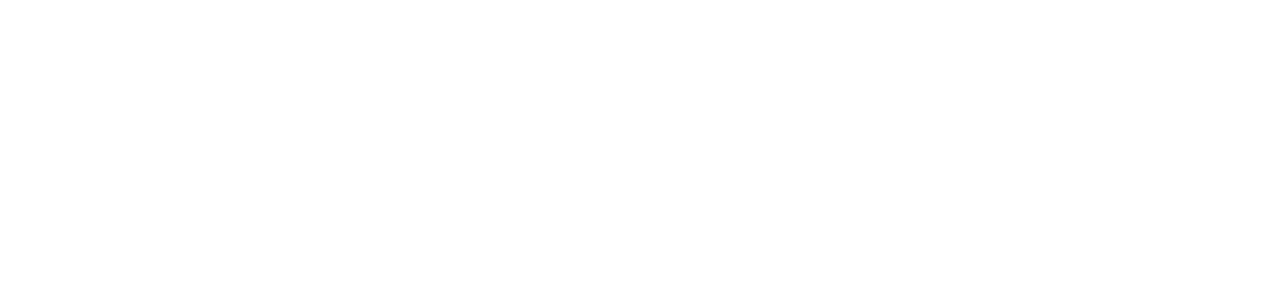
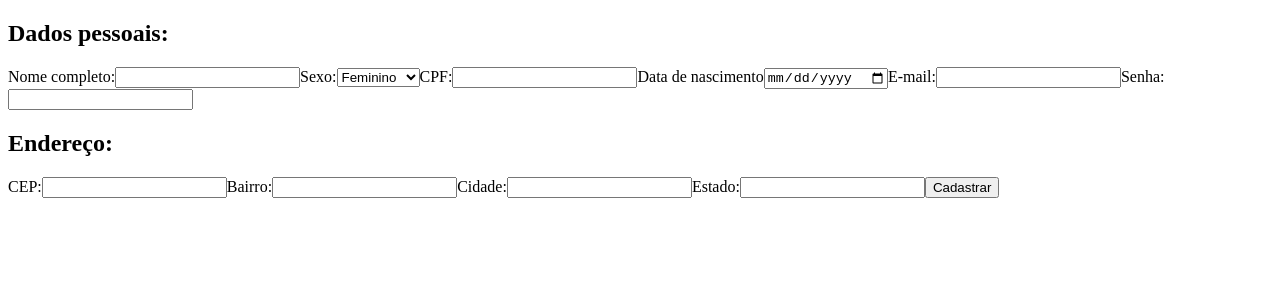
Before and after one commit to franciscogrimes/EcoMap-Floripa, a React (Vite) app in the folder Ecohubs/: page /sign-up in a window 1280 px wide. Shown: the top 300 px of the page. Built offline with nearby package versions, Linux system fonts and the light colour scheme.

Commit message:
Criação de todos os componentes do cadastro de usuário

```diff
--- a/Ecohubs/src/pages/Cadastro.jsx
+++ b/Ecohubs/src/pages/Cadastro.jsx
@@ -1,7 +1,71 @@
 import { useForm } from "react-hook-form";
 
 function cadastro() {
-  return <></>;
+  const { register } = useForm();
+  return (
+    <>
+      <form>
+        <h2>Dados pessoais:</h2>
+        <label htmlFor="name">Nome completo:</label>
+        <input
+          type="text"
+          name="name"
+          {...register("name", {
+            required: true,
+            maxLength: 50,
+            minLength: 10,
+          })}
+        />
+        <label htmlFor="gender">Sexo:</label>
+        <select name="gender" {...register("gender")}>
+          <option value="female">Feminino</option>
+          <option value="male">Masculino</option>
+          <option value="other">Outro</option>
+        </select>
+        <label htmlFor="cpf">CPF:</label>
+        <input
+          type="number"
+          name="cpf"
+          {...register("cpf", {
+            maxLength: 11,
+            minLength: 11,
+          })}
+        />
+        <label htmlFor="birth">Data de nascimento</label>
+        <input type="date" />
+        <label htmlFor="mail">E-mail:</label>
+        <input
+          type="email"
+          {...register("mail", {
+            required: true,
+          })}
+        />
+        <label htmlFor="password">Senha:</label>
+        <input type="password" {...register("password", {})} />
+
+        <h2>Endereço:</h2>
+
+        <label htmlFor="cep">CEP:</label>
+        <input
+          type="number"
+          name="cep"
+          {...register("cep", {
+            required: true,
+            maxLength: 8,
+            minLength: 8,
+          })}
+        />
+        <label htmlFor="neighborhood">Bairro:</label>
+        <input type="text" />
+        <label htmlFor="city">Cidade:</label>
+        <input type="text" />
+        <label htmlFor="state">Estado:</label>
+        <input type="text" />
+
+        <button type="submit">Cadastrar</button>
+      </form>
+    </>
+  );
 }
 
 export default cadastro;
```
